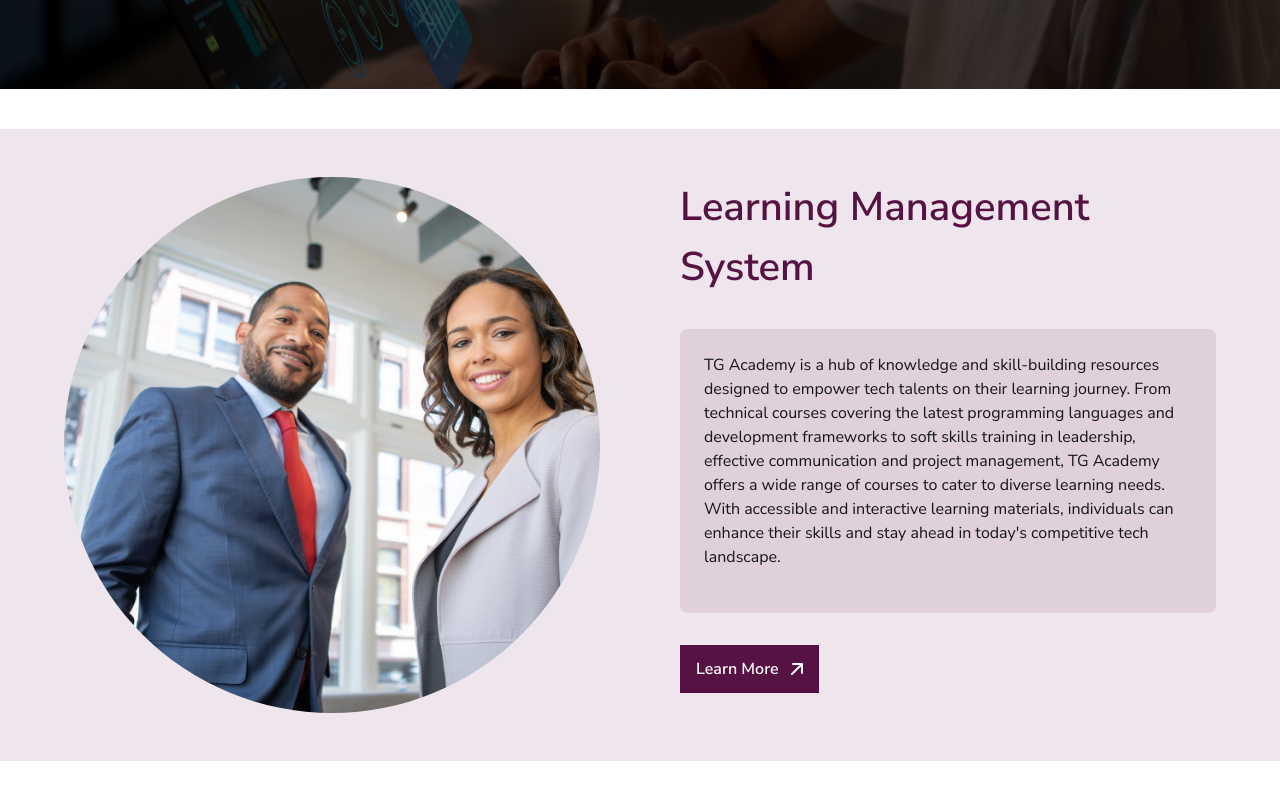
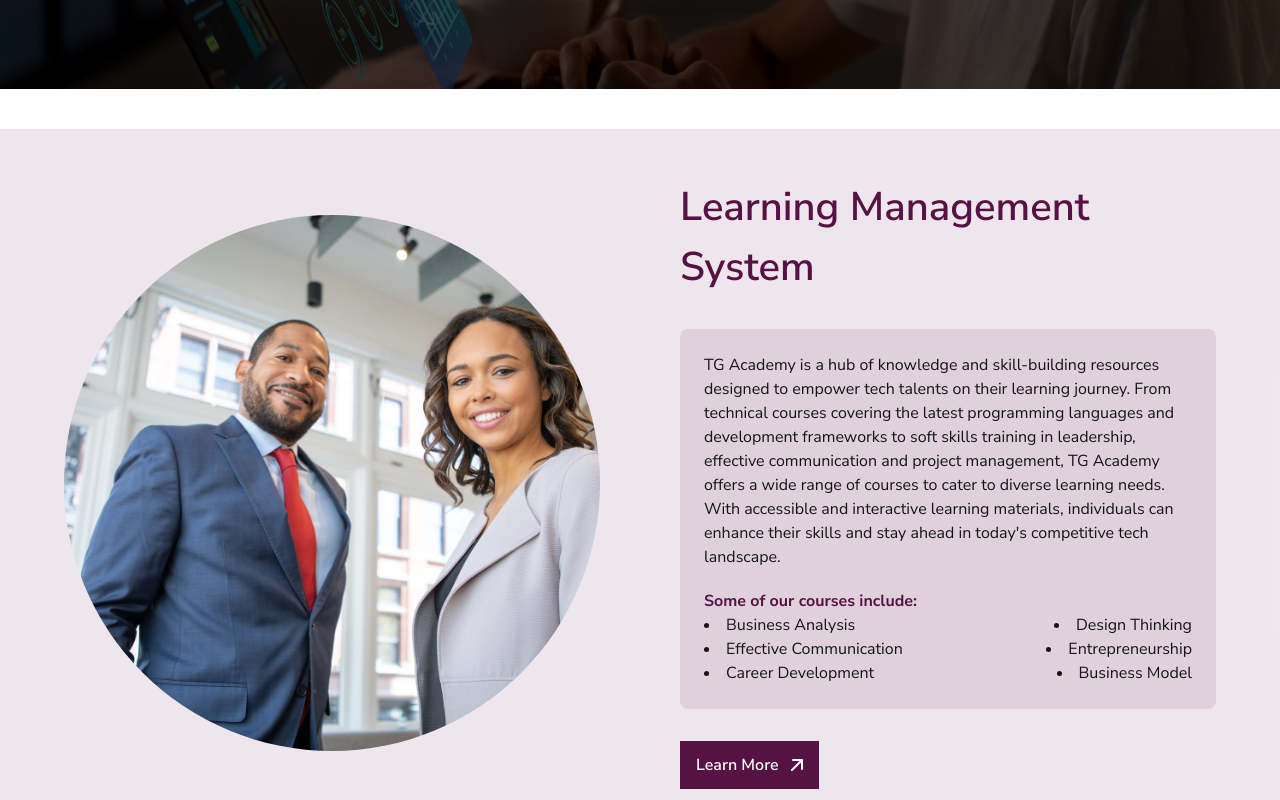
Before and after one commit to codimaniac/Tobams-Group, a Next.js app: page / in a window 1280 px wide. Shown: the part 640-1440 px from the top of the page. Built offline with nearby package versions, Linux system fonts and the light colour scheme.

Commit message:
feat: add LMSSection component

```diff
--- a/components/LMSSection.tsx
+++ b/components/LMSSection.tsx
@@ -7,7 +7,7 @@
 const LMSSection = () => {
   return (
     <div className="bg-white py-10">
-        <SectionLayout className="flex gap-20 bg-[#571244]/10 py-12">
+        <SectionLayout className="flex items-center gap-20 bg-[#571244]/10 py-12">
             <div className="relative flex-1 aspect-square overflow-hidden rounded-full">
                 <Image src={LMCImage} alt="Learning Platform" fill className="object-cover" />
             </div>
@@ -16,7 +16,15 @@
                 <div className="flex flex-col gap-5 text-main-text leading-[150%] bg-[#571244]/10 p-6 rounded-lg">
                     <p>TG Academy is a hub of knowledge and skill-building resources designed to empower tech talents on their learning journey. From technical courses covering the latest programming languages and development frameworks to soft skills training in leadership, effective communication and project management, TG Academy offers a wide range of courses to cater to diverse learning needs. With accessible and interactive learning materials, individuals can enhance their skills and stay ahead in today&#39;s competitive tech landscape.</p>
                     <div className="flex flex-col">
-
+                        <h3 className="font-bold text-primary">Some of our courses include:</h3>
+                        <ul className="list-disc list-inside flex flex-wrap justify-between">
+                            <li>Business Analysis</li>
+                            <li>Design Thinking</li>
+                            <li>Effective Communication</li>
+                            <li>Entrepreneurship</li>
+                            <li>Career Development</li>
+                            <li>Business Model</li>
+                        </ul>
                     </div>
                 </div>
                 <Button className="w-fit text-white font-semibold">Learn More <Image src={Arrow45} alt="Arrow 45°" /></Button>
--- /dev/null
+++ b/components/TrainingCard.tsx
@@ -0,0 +1,7 @@
+const TrainingCard = () => {
+  return (
+    <div>TrainingCard</div>
+  )
+}
+
+export default TrainingCard
```
